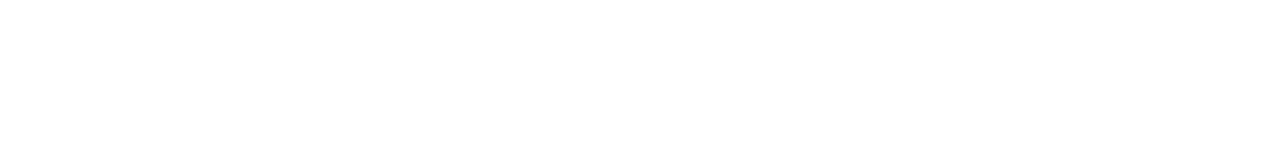
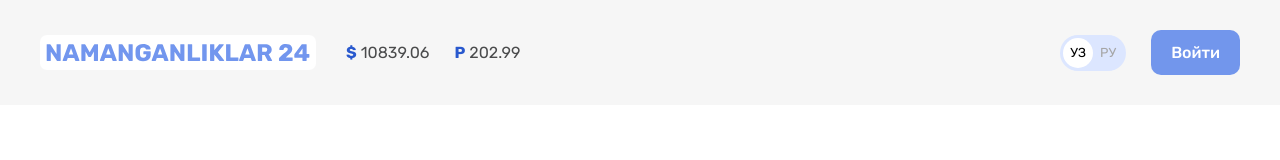
Before and after one commit to najmiddinabdullaev/Namanganliklar24, a plain HTML site: page index.html in a window 1280 px wide. Drawn offline with Linux system fonts and the light colour scheme.

Commit message:
Add site-header top without search form

```diff
--- a/css/styles.css
+++ b/css/styles.css
@@ -26,10 +26,36 @@ img{
   height: auto;
 }
 
+/* Button */
+
+.button{
+  display: inline-block;
+  padding: 13px 20px;
+  border-radius: 10px;
+  font-size: 16px;
+  line-height: normal;
+  font-weight: 500;
+  text-decoration: none;
+  text-align: center;
+  cursor: pointer;
+}
+
+.button-primary{
+  background-color: #7296EC;
+  color: white;
+}
+
+.button-primary:hover{
+  opacity: 0.8;
+}
+
+.button-primary:active{
+  opacity: 0.8;
+}
 
 /* Container */
 
-.conatainer{
+.container{
   width: 100%;
   max-width: 1240px;
   padding-right: 20px;
@@ -37,3 +63,85 @@ img{
   margin-left: auto;
   margin-right: auto;
 }
+
+/* Site-header */
+.site-header {
+}
+
+/* Site-header-top */
+.site-header-top {
+  padding-top: 30px;
+  padding-bottom: 30px;
+  background-color: #f6f6f6;
+}
+
+.site-header-top-container {
+  display: flex;
+  align-items: center;
+}
+
+.site-header-logo {
+  display: flex;
+  padding: 8px 6px;
+  margin-right: 30px;
+  border-radius: 7px;
+  background-color: white;
+}
+
+.site-header-logo:hover{
+  opacity: 0.8;
+}
+
+.site-header-logo:active{
+  opacity: 0.6;
+}
+.site-header-logo-img {
+}
+
+/* Currency-rates */
+
+.currency-rates {
+  display: flex;
+  align-items: center;
+  padding: 0;
+  margin: 0;
+  margin-right: auto;
+  list-style: none;
+}
+.currency-rates-item:not(:last-child) {
+  margin-right: 25px;
+}
+.currency-rates-type {
+color: #2959CE;
+}
+
+
+/* Lang-toggle */
+
+.lang-toggle {
+  display: flex;
+  padding: 3px;
+  margin-right: 25px;
+  border-radius: 39px;
+  background-color: #DCE6FF;
+
+}
+.lang-toggle-link {
+  width: 30px;
+  height: 30px;
+  font-size: 13px;
+  line-height: 30px;
+  border-radius: 50%;
+  color: #a6a6a6;
+  text-align: center;
+  text-decoration: none;
+}
+
+.lang-toggle-link-active {
+background-color: white;
+color: black;
+}
+.button {
+}
+.button-primary {
+}
--- a/index.html
+++ b/index.html
@@ -17,5 +17,43 @@
 </head>
 <body>
 
+
+  <!-- Site header -->
+  <header class="site-header">
+    <div class="site-header-top">
+      <div class="site-header-top-container container">
+
+        <!-- Site-header-logo -->
+        <a class="site-header-logo" href="index.html">
+          <img class="site-header-logo-img" src="img/logo.n24.svg" alt="N24 logo" width="264" height="28" >
+        </a>
+
+        <!-- Currency-rates -->
+        <ul class="currency-rates">
+          <li class="currency-rates-item">
+            <b class="currency-rates-type">$</b>
+            <span class="currency-rates-value">10839.06</span>
+          </li>
+          <li class="currency-rates-item">
+            <b class="currency-rates-type">P</b>
+            <span class="currency-rates-value">202.99</span>
+          </li>
+        </ul>
+
+        <!-- Global-search-form -->
+
+        <!-- Language toggle -->
+        <div class="lang-toggle">
+          <a class="lang-toggle-link lang-toggle-link-active" href="index.html">УЗ</a>
+          <a class="lang-toggle-link" href="index.html/ru">РУ</a>
+        </div>
+
+        <!-- Site-header-auth -->
+        <a class="button button-primary" href="">Войти</a>
+      </div>
+    </div>
+  </header>
+
+
 </body>
 </html>
```
Also changed, not shown: img/logo.n24.svg (added).
